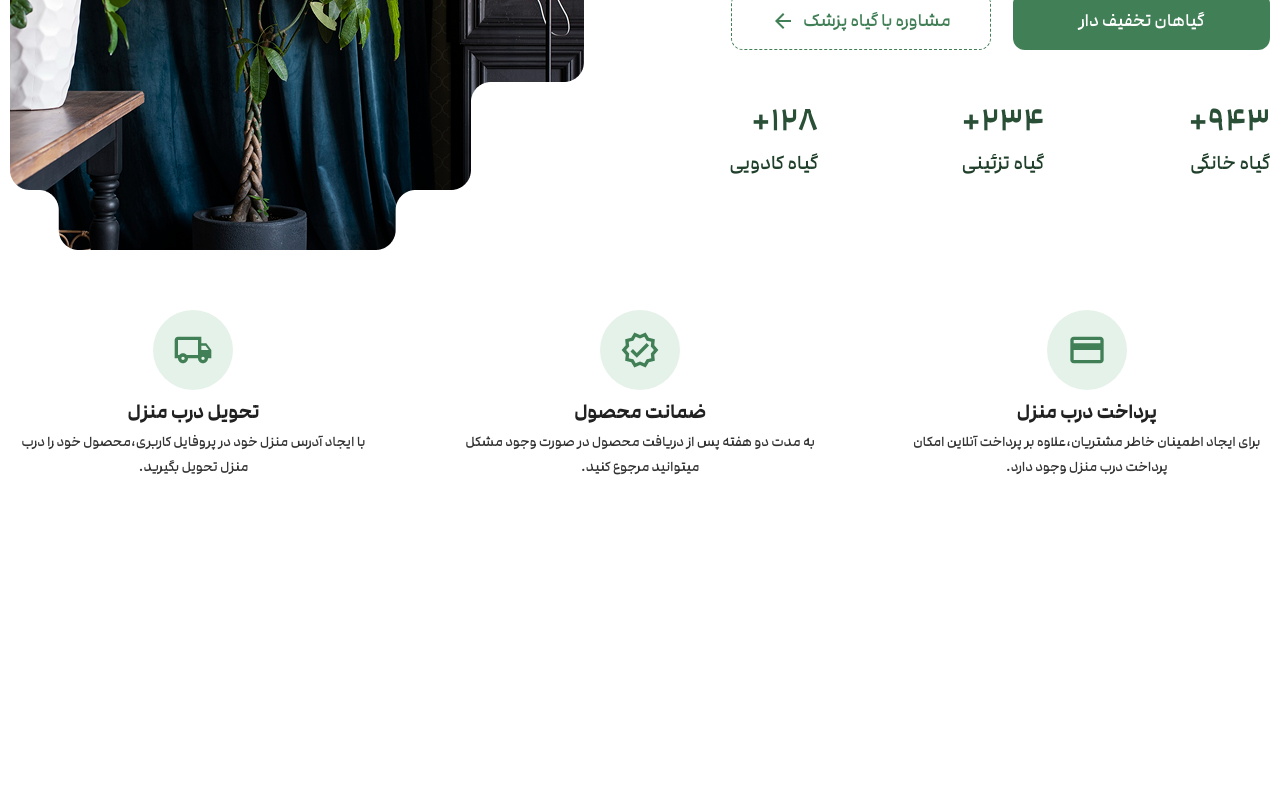
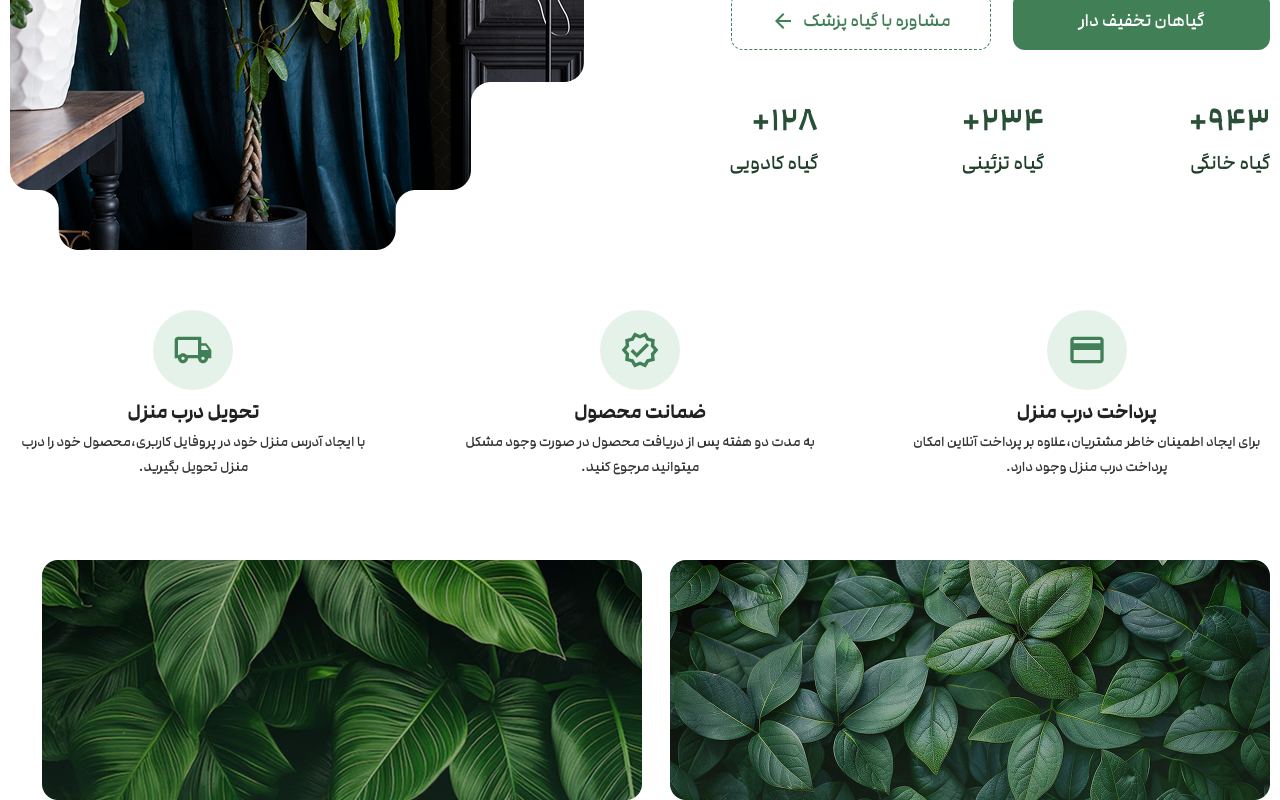
Before and after one commit to alisadeghi192/nextjs-full-stack-ecommerce-giahland, a Next.js app: page / in a window 1280 px wide. Shown: the part 480-1280 px from the top of the page. Before the commit the page ends 960 px from the top, so only its background shows below. Built offline with nearby package versions, Linux system fonts and the light colour scheme.

Commit message:
feat(landing): add BannerSection component

```diff
--- /dev/null
+++ b/src/app/components/features/landing/BannerSection.tsx
@@ -0,0 +1,20 @@
+// src/components/features/landing/banner/BannerSection.tsx
+import Link from 'next/link'
+import Image from 'next/image'
+
+export default function BannerSection() {
+  return (
+    <div className="flex items-center gap-x-7 mt-20 max-md:flex-col-reverse max-lg:mt-16 max-md:gap-y-4">
+      <div>
+        <Link href="/">
+          <Image alt="banner" width={600} height={240} src="/banner1.png" />
+        </Link>
+      </div>
+      <div>
+        <Link href="/">
+          <Image alt="banner" width={600} height={240} src="/banner2.png" />
+        </Link>
+      </div>
+    </div>
+  )
+}
--- a/src/app/page.tsx
+++ b/src/app/page.tsx
@@ -1,11 +1,13 @@
 
 import ServicesSection from "./components/features/landing/ServicesSection";
 import HeroSection from "./components/features/landing/HeroSection";
+import BannerSection from "./components/features/landing/BannerSection";
 export default function Home() {
   return (
     <section className="container">
       <HeroSection />
       <ServicesSection />
+      <BannerSection/>
     </section>
   );
 }
```
